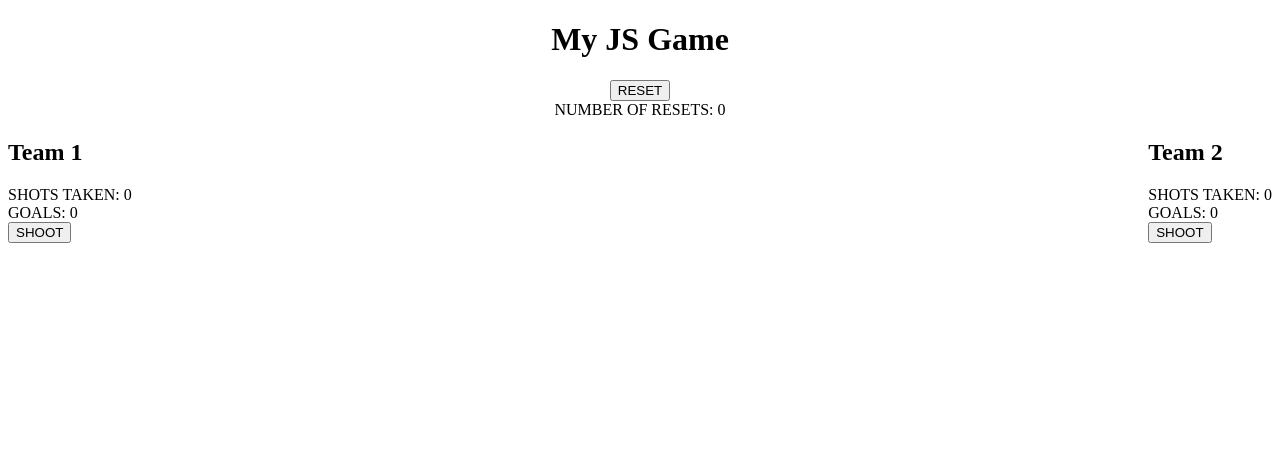
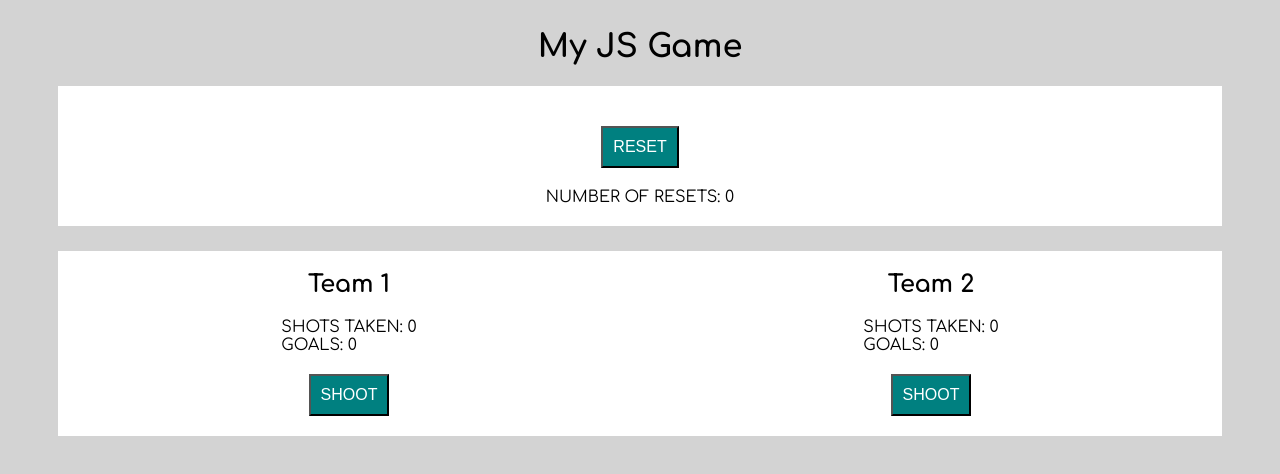
Before and after one commit to obiriyd/js_sports_game, a plain HTML site: page index.html in a window 1280 px wide. Drawn offline with Linux system fonts and the light colour scheme.

Commit message:
completed assessment

```diff
--- a/assets/css/style.css
+++ b/assets/css/style.css
@@ -1,3 +1,11 @@
+@import url('https://fonts.googleapis.com/css2?family=Comfortaa:wght@300;400;500;600;700&display=swap');
+* {
+    box-sizing: border-box;
+}
+body {
+    font-family: 'Comfortaa', sans-serif;
+    background-color:lightgray;
+}
 .hide {
     display: none;
 }
@@ -13,3 +21,49 @@
 #reset-container, h1 {
     text-align: center;
 }
+
+.main-container {
+    display: flex;
+    flex-direction: column;
+}
+
+#reset-container {
+    background-color: white;
+    margin: 0 50px;
+    padding:20px;
+}
+
+.game-container {
+    display: flex;
+    flex-direction: row;
+    margin: 25px 50px;
+    justify-content: space-between;
+}
+
+.left {
+    background-color: white;
+    display: flex;
+    flex-direction: column;
+    align-items: center;
+    flex-grow: 1;
+    flex-basis: 100%;
+    align-self: flex-start;
+}
+
+.right {
+    background-color: white;
+    display: flex;
+    flex-direction: column;
+    align-items: center;
+    flex-grow: 1;
+    flex-basis: 100%;
+    align-self: flex-end;
+}
+
+button {
+    background-color: teal;
+    color: white;
+    padding: 10px;
+    font-size: 1em;
+    margin:20px 0;
+}
--- a/assets/javascript/game.js
+++ b/assets/javascript/game.js
@@ -4,6 +4,7 @@ const shotsTeamTwo = document.querySelector('#teamtwo-numshots');
 const goalsTeamOne = document.querySelector('#teamone-numgoals');
 const goalsTeamTwo = document.querySelector('#teamtwo-numgoals');
 const resetCount = document.querySelector('#num-resets');
+let audioPlayer = new Audio('assets/audio/laser_gun.mp3');
 let gameWinner;
 let gamePlayed = false;
 
@@ -21,6 +22,8 @@ shootButtonTeamOne.addEventListener("click", function() {
         //Won, Update Goals for Team One
         goalsTeamOne.innerHTML = Number(goalsTeamOne.innerHTML) + 1;
     }
+    //Play Auio
+    audioPlayer.play();
 })
 
 //Add Event Listener for Team Two
@@ -32,6 +35,8 @@ shootButtonTeamTwo.addEventListener("click", function() {
         //Won, Update Goals for Team One
         goalsTeamTwo.innerHTML = Number(goalsTeamTwo.innerHTML) + 1;
     }
+    //Play Auio
+    audioPlayer.play();
 })
 
 //Add Event Listener for Reset Button
@@ -57,4 +62,7 @@ resetButton.addEventListener("click", function() {
     if (gamePlayed) {
         alert('Game Over! \nAnd the winner is: ' + gameWinner);
     }
+    //Reset Variables
+    gameWinner = '';
+    gamePlayed = false;
 })
--- a/index.html
+++ b/index.html
@@ -1,17 +1,20 @@
 <!DOCTYPE html>
 <html>
+
 <head>
     <title>JS Game Challenge</title>
     <link rel="stylesheet" href="./assets/css/style.css">
 </head>
+
 <body>
     <div class="main-container">
-        <h1 >My JS Game</h1>
+        <h1>My JS Game</h1>
         <div id="reset-container">
             <button id="reset-button">RESET</button><br>
             NUMBER OF RESETS: <span id="num-resets">0</span>
         </div>
         <div class="clear"></div>
+        <div class="game-container">
             <div class="left">
                 <h2>
                     Team 1
@@ -36,8 +39,10 @@
                     <button id="teamtwo-shoot-button">SHOOT</button>
                 </div>
             </div>
+        </div>
         <div class="clear"></div>
     </div>
     <script src="./assets/javascript/game.js"></script>
 </body>
+
 </html>
```
Also changed, not shown: 1 other file. Lines whose indentation alone changed are shown as unchanged.
